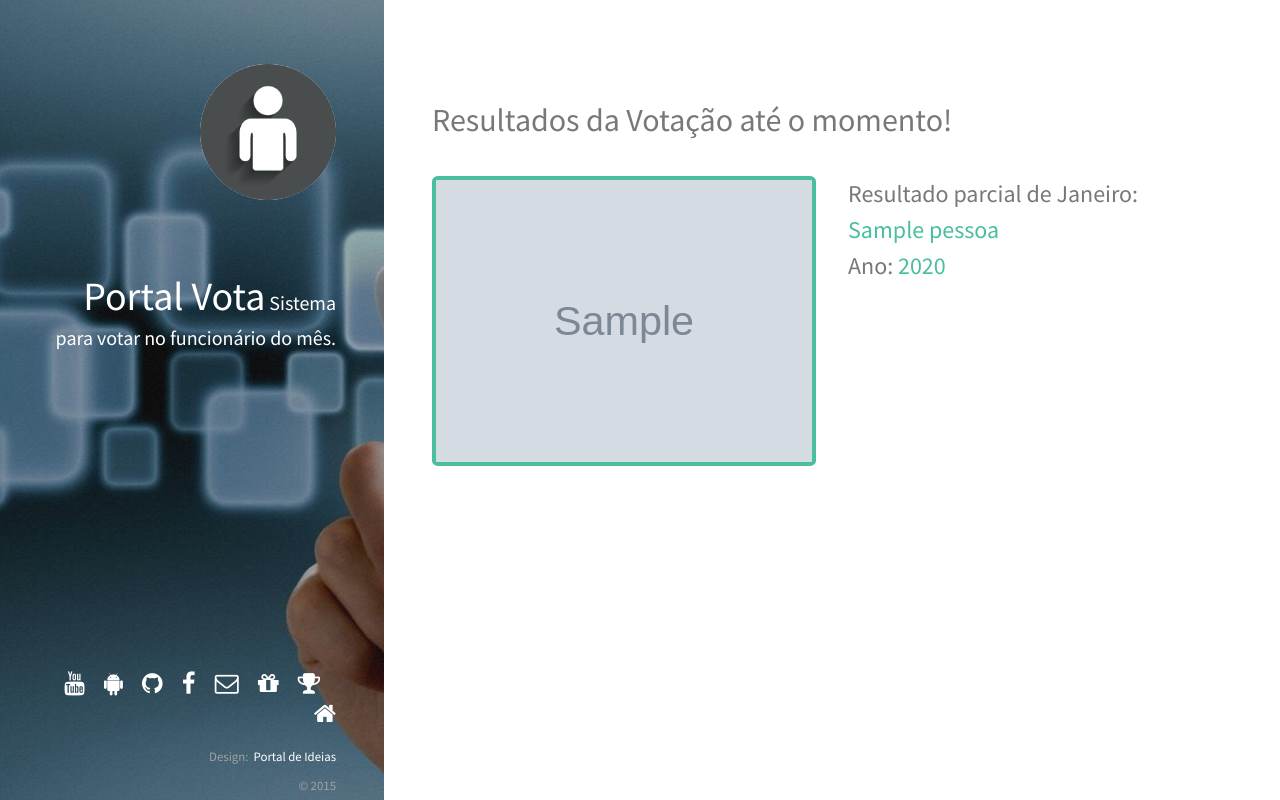
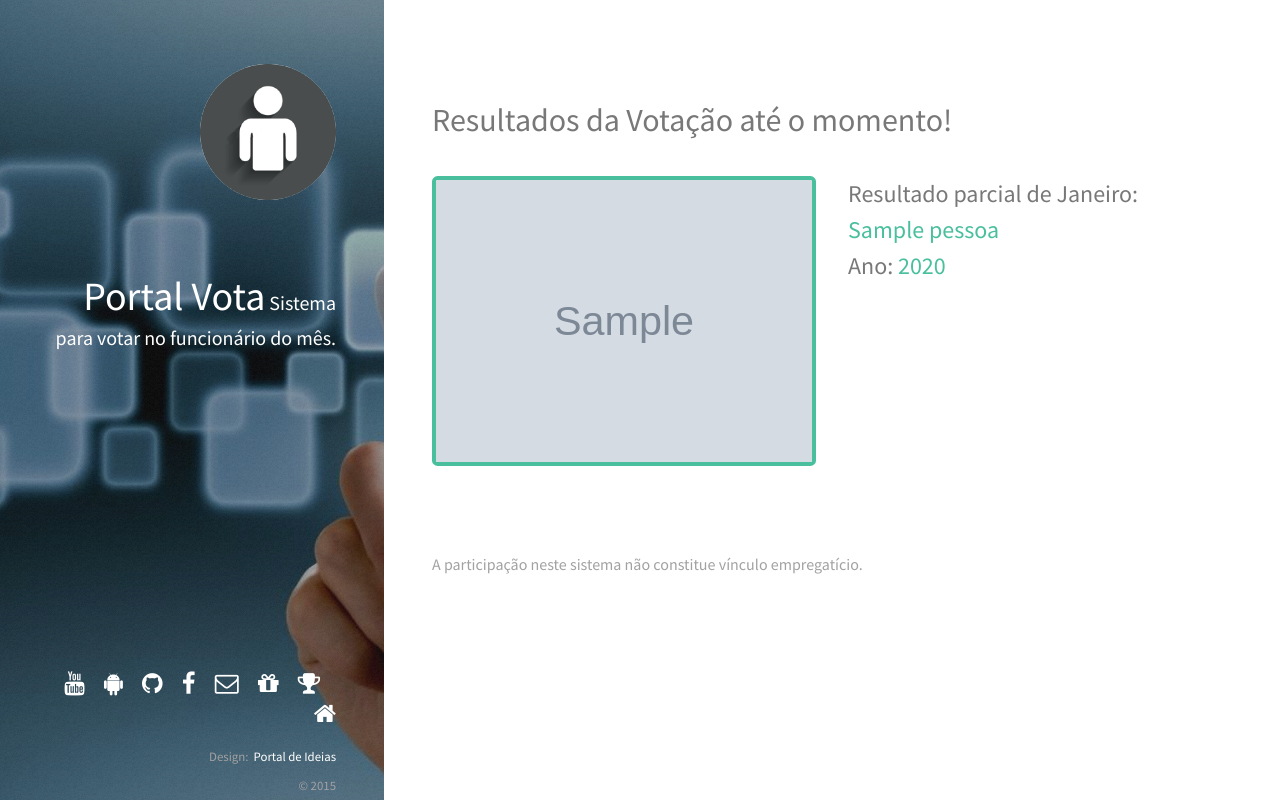
Before and after one commit to mateusportal/Portal_Vota, a Django app: page /vencedores/ in a window 1280 px wide. Run offline with Django 3.2, Linux system fonts and the light colour scheme; tables that the repository leaves empty hold one stand-in row (values such as "Sample post"); grey boxes marked "Sample" are stand-in pictures; parts of the project's set-up code (start-up, migrations or seed data) failed here and were passed over; some web fonts are replaced.

Commit message:
Arrumando textos

```diff
--- a/core/templates/vencedores.html
+++ b/core/templates/vencedores.html
@@ -26,5 +26,7 @@
         {% endif %}
         {% endfor %}
     </div>
+    <br />
+    A participação neste sistema não constitue vínculo empregatício.
 </section>
 {% endblock %}
```
